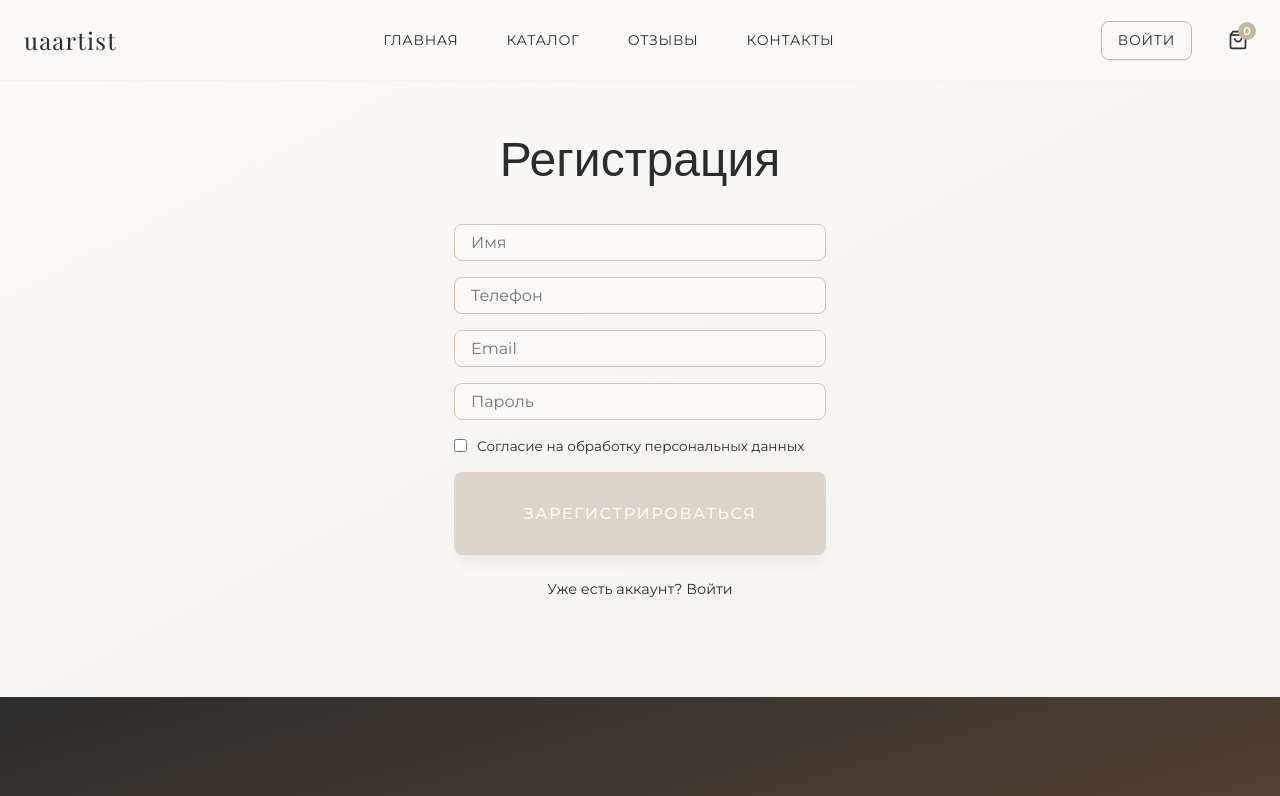
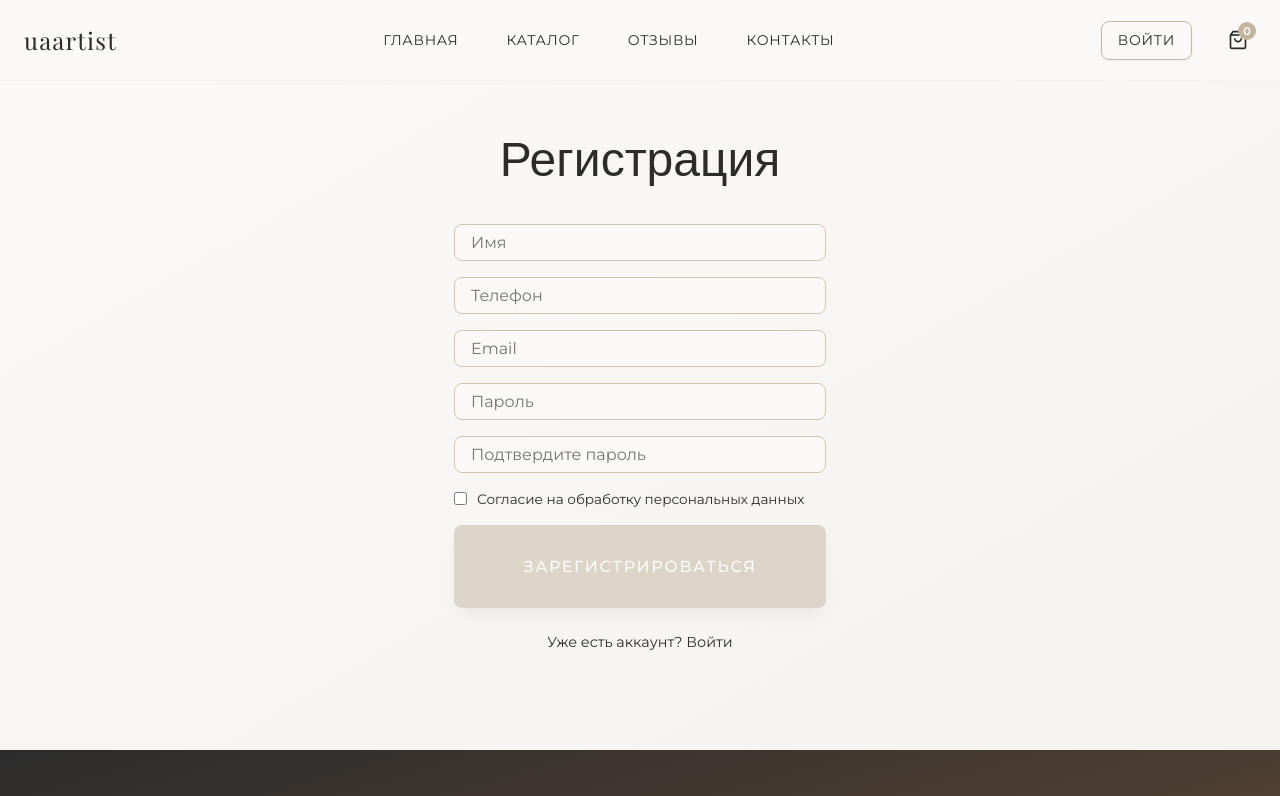
Before and after one commit to technik906-afk/uaartist, a Next.js app in the folder frontend/: page /register in a window 1280 px wide. Shown: the top 796 px of the page. Built offline with nearby package versions, Linux system fonts and the light colour scheme; no server answers.

Commit message:
feat: confirm-password fields on registration and password reset forms

```diff
--- a/frontend/src/components/AuthForm.tsx
+++ b/frontend/src/components/AuthForm.tsx
@@ -21,6 +21,11 @@ export default function AuthForm({ mode }: { mode: "login" | "register" }) {
     const form = new FormData(e.currentTarget);
     const email = String(form.get("email") ?? "");
     const password = String(form.get("password") ?? "");
+    if (!isLogin && password !== String(form.get("confirm_password") ?? "")) {
+      setError("Пароли не совпадают.");
+      setSubmitting(false);
+      return;
+    }
     try {
       if (isLogin) {
         await login(email, password);
@@ -82,7 +87,19 @@ export default function AuthForm({ mode }: { mode: "login" | "register" }) {
             required
             minLength={8}
             className="form-input"
+            autoComplete={isLogin ? "current-password" : "new-password"}
           />
+          {!isLogin && (
+            <input
+              name="confirm_password"
+              type="password"
+              placeholder="Подтвердите пароль"
+              required
+              minLength={8}
+              className="form-input"
+              autoComplete="new-password"
+            />
+          )}
           {!isLogin && (
             <label
               style={{
```
Also changed, not shown: frontend/src/app/reset-password/page.tsx (+17 -5 lines).
